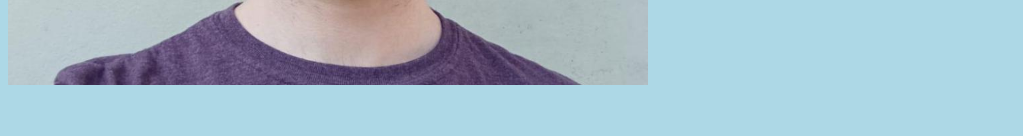
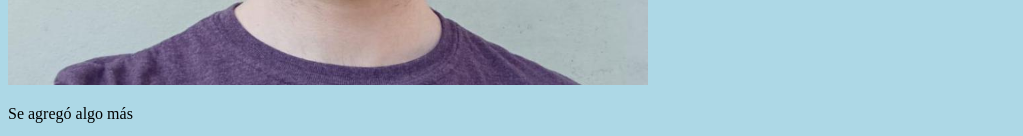
Before and after one commit to PabloHernanSuarez/hello-world, a plain HTML site: page index.html in a window 1280 px wide. Shown: the part 1283-1419 px from the top of the page, without its empty margins (0-1023 px from the left). Before the commit the page ends 1380 px from the top, so only its background shows below. Drawn offline with Linux system fonts and the light colour scheme.

```diff
--- a/index.html
+++ b/index.html
@@ -11,6 +11,6 @@
 <p>This is the first file in my new Git Repo.</p>
 <p>This line is here to show how merging works.</p>
 <div><img src="img_hello_git.jpg" alt="Hello Git" style="width:100%;max-width:640px"></div>
-
+<p>Se agregó algo más</p>
 </body>
 </html>
```
